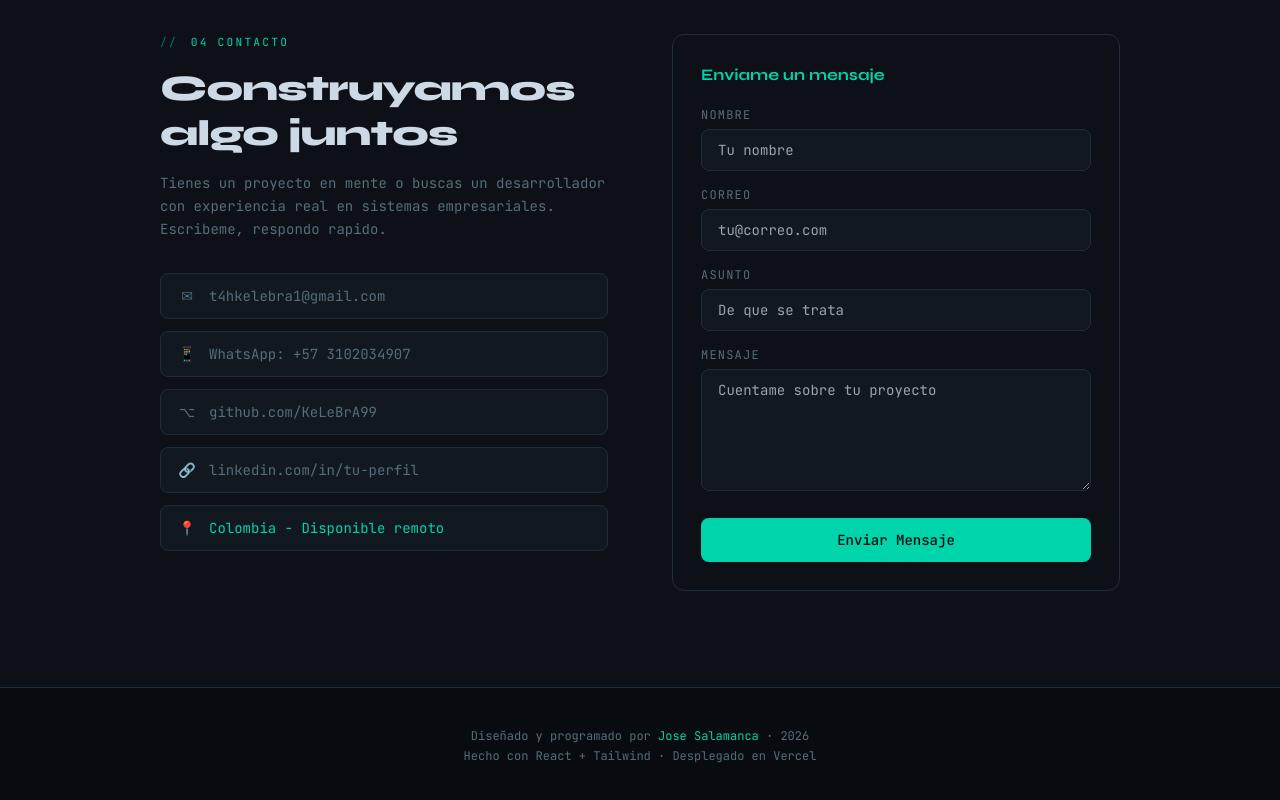
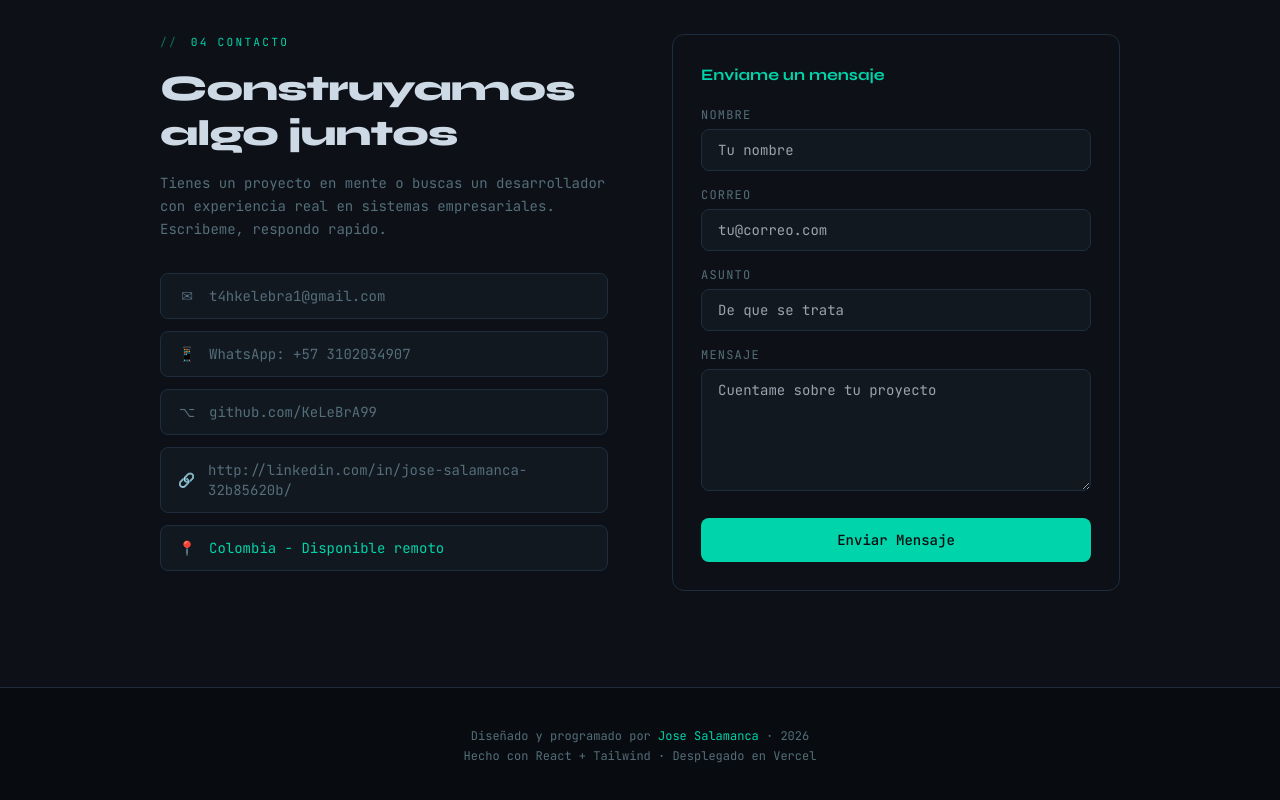
Before and after one commit to KeLeBrA99/Mi-portafolio, a React (Vite) app: page / in a window 1280 px wide. Shown: the part 3765-4565 px from the top of the page. Built offline with nearby package versions, Linux system fonts and the light colour scheme.

Commit message:
Version 1.2

```diff
--- a/src/sections/Contact.jsx
+++ b/src/sections/Contact.jsx
@@ -9,7 +9,7 @@ const contactItems = [
   { icon: '\u2709',       label: 't4hkelebra1@gmail.com',       href: 'mailto:t4hkelebra1@gmail.com' },
   { icon: '\uD83D\uDCF1', label: 'WhatsApp: +57 3102034907',  href: 'https://wa.me/573102034907' },
   { icon: '\u2325',       label: 'github.com/KeLeBrA99',        href: 'https://github.com/KeLeBrA99' },
-  { icon: '\uD83D\uDD17', label: 'linkedin.com/in/tu-perfil',   href: 'https://linkedin.com' },
+  { icon: '\uD83D\uDD17', label: 'http://linkedin.com/in/jose-salamanca-32b85620b/',   href: 'http://linkedin.com/in/jose-salamanca-32b85620b/' },
   { icon: '\uD83D\uDCCD', label: 'Colombia - Disponible remoto', href: null },
 ]
 
```
